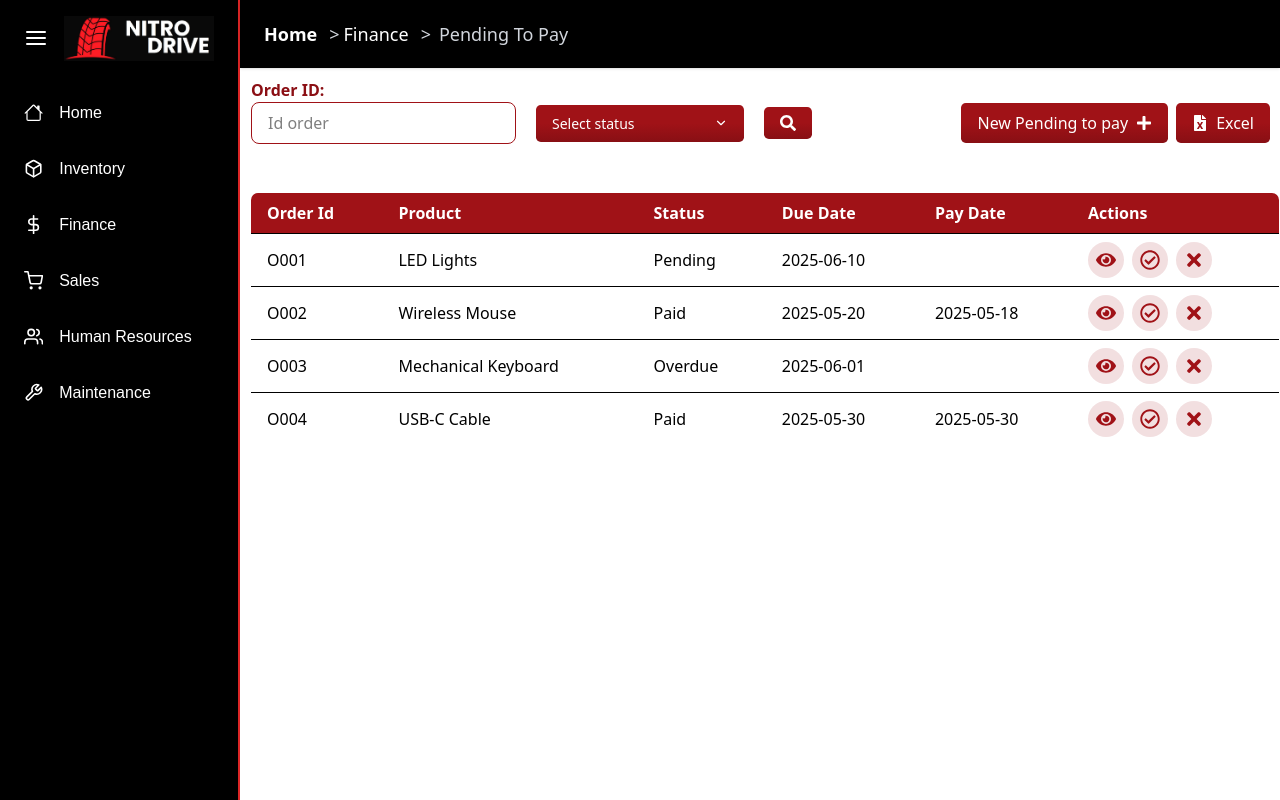
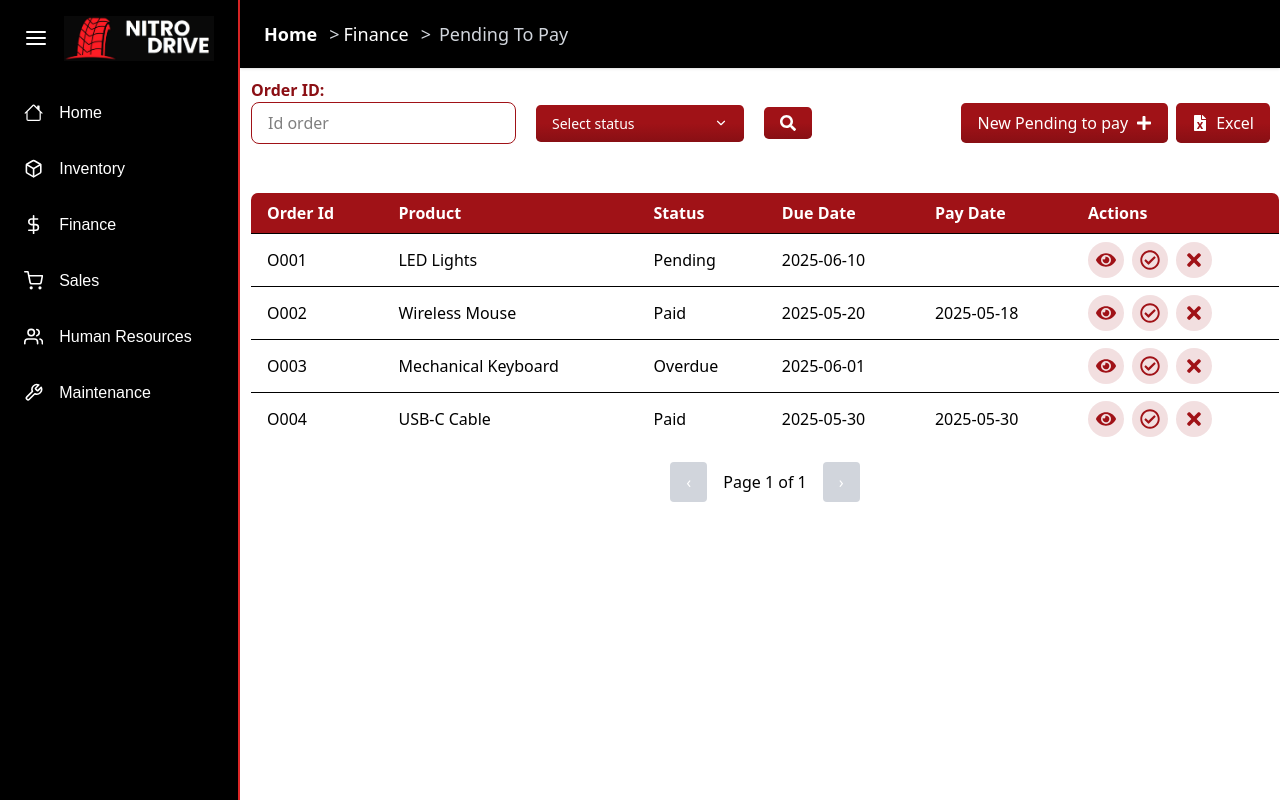
Before and after one commit to Godsha58/nextjs-erp-project-prod, a Next.js app: page /finance/pending-to-pay in a window 1280 px wide. Built offline with nearby package versions, Linux system fonts and the light colour scheme.

Commit message:
Front changes

```diff
--- a/app/inventory/layout.tsx
+++ b/app/inventory/layout.tsx
@@ -13,11 +13,13 @@ export default function InventoryLayout({
   children: React.ReactNode;
 }) {
   return (
-    <div className="flex min-h-screen">
+    <div className="flex h-screen overflow-hidden">
       <Sidebar />
       <div className="flex flex-col flex-1">
         <Navbar />
-        <main className="flex-1">{children}</main>
+        <main className="flex-1 overflow-y-auto p-0">
+          {children}
+        </main>
       </div>
     </div>
   );
--- a/app/inventory/page.module.css
+++ b/app/inventory/page.module.css
@@ -1,5 +1,5 @@
 .contentBackground {
   min-height: 100vh;
   background-color: #ecebeb;
-  padding: 10px;
+  padding: 15px;
 }
--- a/app/inventory/page.tsx
+++ b/app/inventory/page.tsx
@@ -27,6 +27,8 @@ export default function InventoryPage() {
   const [selectedCategory, setSelectedCategory] = useState<string | null>(null);
   const [selectedSupplier, setSelectedSupplier] = useState<string | null>(null);
 
+  const [currentPage, setCurrentPage] = useState(1); // Estado para la página actual
+
   interface FilteredProducts {
     select: true,
     id: string,
@@ -50,59 +52,48 @@ export default function InventoryPage() {
     fetch('/api/inventory/warehouses')
       .then(res => res.json())
       .then(data => {
-        // eslint-disable-next-line @typescript-eslint/no-explicit-any
         const warehouse_list = data.map((item: any) => ({
           warehouse_id: item.warehouse_id,
           label: item.name,
-          value: item.warehouse_id
+          value: item.warehouse_id.toString()
         }));
 
         setWarehouseList(warehouse_list);
-
       });
-  },[]);
+  }, []);
 
   useEffect(() => {
     fetch('/api/inventory/product_type')
       .then(res => res.json())
       .then(data => {
-        console.log(data);
-
-        // eslint-disable-next-line @typescript-eslint/no-explicit-any
         const category_list = data.map((item: any) => ({
           category_id: item.category_id,
           label: item.name,
-          value: item.category_id
+          value: item.category_id.toString()
         }));
 
         setProductTypeList(category_list);
-
       });
-  },[]);
+  }, []);
 
   useEffect(() => {
     fetch('/api/inventory/suppliers')
       .then(res => res.json())
       .then(data => {
-        // eslint-disable-next-line @typescript-eslint/no-explicit-any
         const suppliers_list = data.map((item: any) => ({
           supplier_id: item.supplier_id,
           label: item.name,
-          value: item.supplier_id
+          value: item.supplier_id.toString()
         }));
 
         setSuppliersList(suppliers_list);
-
       });
-  },[]);
+  }, []);
 
   useEffect(() => {
-  console.log("useEffect ejecutado");
-
     fetch('/api/inventory/products')
       .then(res => res.json())
       .then(data => {
-      // eslint-disable-next-line @typescript-eslint/no-explicit-any
         const transformed = data.map((item: any) => ({
           select: true,
           id: item.product_id.toString(),
@@ -118,9 +109,9 @@ export default function InventoryPage() {
           sale_price: item.sale_price,
           active: item.active,
           stock: item.stock,
+          supplier_id: item.supplier_id, // Asegúrate de tener supplier_id aquí
         }));
 
-      console.log('Datos transformados:', transformed);
         setTableData(transformed);
       });
   }, []);
@@ -141,6 +132,7 @@ useEffect(() => {
     }
 
     setFilteredData(filtered);
+    setCurrentPage(1); // Resetea la página a 1 cuando cambia un filtro
   }, [selectedWarehouse, selectedCategory, selectedSupplier, tableData]);
 
   return (
@@ -154,16 +146,19 @@ useEffect(() => {
             options={warehouseList}
             placeholder="Select Warehouse"
             onSelect={value => setSelectedWarehouse(value)}
+            value={selectedWarehouse}
           />
           <Dropdown
             options={productTypeList}
             placeholder="Select Product Type"
             onSelect={value => setSelectedCategory(value)}
+            value={selectedCategory}
           />
           <Dropdown
             options={suppliersList}
             placeholder="Select Supplier"
             onSelect={value => setSelectedSupplier(value)}
+            value={selectedSupplier}
           />
           <Button
             label="Clear Filters"
@@ -171,6 +166,7 @@ useEffect(() => {
               setSelectedWarehouse(null);
               setSelectedCategory(null);
               setSelectedSupplier(null);
+              setCurrentPage(1); // también resetear al limpiar filtros
             }}
           />
         </div>
@@ -179,6 +175,8 @@ useEffect(() => {
         <DynamicTable
           data={filteredData}
           columns={columns}
+          currentPage={currentPage}          // Pasa la página actual
+          onPageChange={setCurrentPage}     // Función para cambiar página
           onSelectedRowsChange={(ids) => setSelectedIds(ids)}
         />
 
--- a/components/Dropdown.tsx
+++ b/components/Dropdown.tsx
@@ -13,7 +13,7 @@ interface DropdownProps {
   options: DropdownOption[];
   placeholder?: string;
   onSelect?: (value: string) => void;
-  defaultValue?: string;
+  value?: string | null; // controlado externamente
   disabled?: boolean;
 }
 
@@ -21,17 +21,15 @@ export default function Dropdown({
   options,
   placeholder = 'Select an option',
   onSelect,
-  defaultValue,
+  value,
   disabled = false,
 }: DropdownProps) {
   const [open, setOpen] = useState(false);
-  const [selected, setSelected] = useState<DropdownOption | null>(
-    defaultValue
-      ? options.find((opt) => opt.value === defaultValue) || null
-      : null
-  );
+  const dropdownRef = useRef<HTMLDivElement>(null);
 
-  const dropdownRef = useRef<HTMLDivElement>(null);
+  const selected = value
+    ? options.find((opt) => opt.value === value) || null
+    : null;
 
   useEffect(() => {
     const handleClickOutside = (event: MouseEvent) => {
@@ -47,9 +45,8 @@ export default function Dropdown({
   }, []);
 
   const handleSelect = (option: DropdownOption) => {
-    setSelected(option);
+    onSelect?.(option.value);
     setOpen(false);
-    onSelect?.(option.value);
   };
 
   return (
@@ -61,6 +58,7 @@ export default function Dropdown({
         type="button"
         className={styles.dropdownButton}
         onClick={() => setOpen((prev) => !prev)}
+        disabled={disabled}
       >
         <span>{selected?.label || placeholder}</span>
         <FiChevronDown className="ml-2" />
@@ -73,6 +71,7 @@ export default function Dropdown({
               key={option.value}
               className="w-full text-left px-4 py-2 hover:bg-red-100 text-sm"
               onClick={() => handleSelect(option)}
+              type="button"
             >
               {option.label}
             </button>
--- a/components/DynamicTable.tsx
+++ b/components/DynamicTable.tsx
@@ -10,21 +10,21 @@ type ColumnConfig = {
 };
 
 type FilteredProducts = {
-  select: true,
-        id: string,
-        product_id: string,
-        warehouse_id: string,
-        name: string,
-        description: string,
-        sku: string,
-        category_id: string,
-        brand: string,
-        measure_unit: string,
-        cost_price: string,
-        sale_price: string,
-        active: boolean,
-        stock: string,
-}
+  select: true;
+  id: string;
+  product_id: string;
+  warehouse_id: string;
+  name: string;
+  description: string;
+  sku: string;
+  category_id: string;
+  brand: string;
+  measure_unit: string;
+  cost_price: string;
+  sale_price: string;
+  active: boolean;
+  stock: string;
+};
 
 type RowData = {
   id: string;
@@ -62,10 +62,16 @@ export default function DynamicTable({
 }: Props) {
   const [selectedRows, setSelectedRows] = useState<string[]>([]);
   const [data, setData] = useState<RowData[]>(initialData);
+  const [currentPage, setCurrentPage] = useState(1);
+  const rowsPerPage = 15;
 
   useEffect(() => {
     setData(initialData);
   }, [initialData]);
+
+  const totalPages = Math.ceil(data.length / rowsPerPage);
+  const startIndex = (currentPage - 1) * rowsPerPage;
+  const paginatedData = data.slice(startIndex, startIndex + rowsPerPage);
 
   const toggleRow = (rowId: string) => {
     const updated = selectedRows.includes(rowId)
@@ -114,6 +120,7 @@ export default function DynamicTable({
   }
 
   return (
+    <div>
       <table className="min-w-full border border-black bg-transparent text-black rounded-lg overflow-hidden">
         <thead>
           <tr className="bg-[#a01217] text-white">
@@ -128,7 +135,7 @@ export default function DynamicTable({
           </tr>
         </thead>
         <tbody>
-        {data.map((row, idx) => {
+          {paginatedData.map((row, idx) => {
             const isSelected = selectedRows.includes(row.id);
 
             return (
@@ -197,5 +204,30 @@ export default function DynamicTable({
           })}
         </tbody>
       </table>
+
+{/* Pagination controls */}
+<div className="flex items-center justify-center mt-4 gap-4">
+  <button
+    onClick={() => setCurrentPage((prev) => Math.max(prev - 1, 1))}
+    disabled={currentPage === 1}
+    className={`px-4 py-2 rounded bg-[#a01217] text-white hover:bg-[#7f0e12] disabled:bg-gray-300`}
+  >
+    ‹
+  </button>
+
+  <span className="text-black">
+    Page {currentPage} of {totalPages}
+  </span>
+
+  <button
+    onClick={() => setCurrentPage((prev) => Math.min(prev + 1, totalPages))}
+    disabled={currentPage === totalPages}
+    className={`px-4 py-2 rounded bg-[#a01217] text-white hover:bg-[#7f0e12] disabled:bg-gray-300`}
+  >
+    ›
+  </button>
+</div>
+
+    </div>
   );
 }
```
Lines whose indentation alone changed are shown as unchanged.
